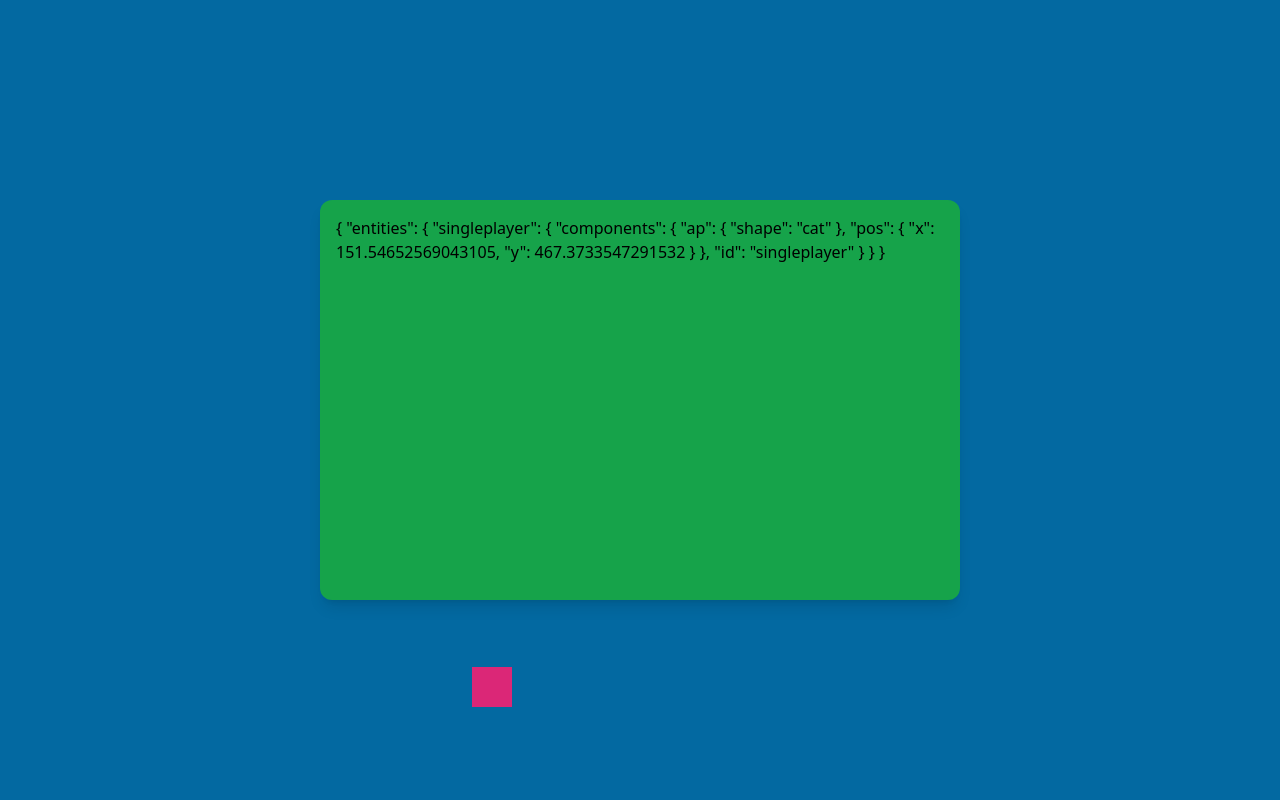
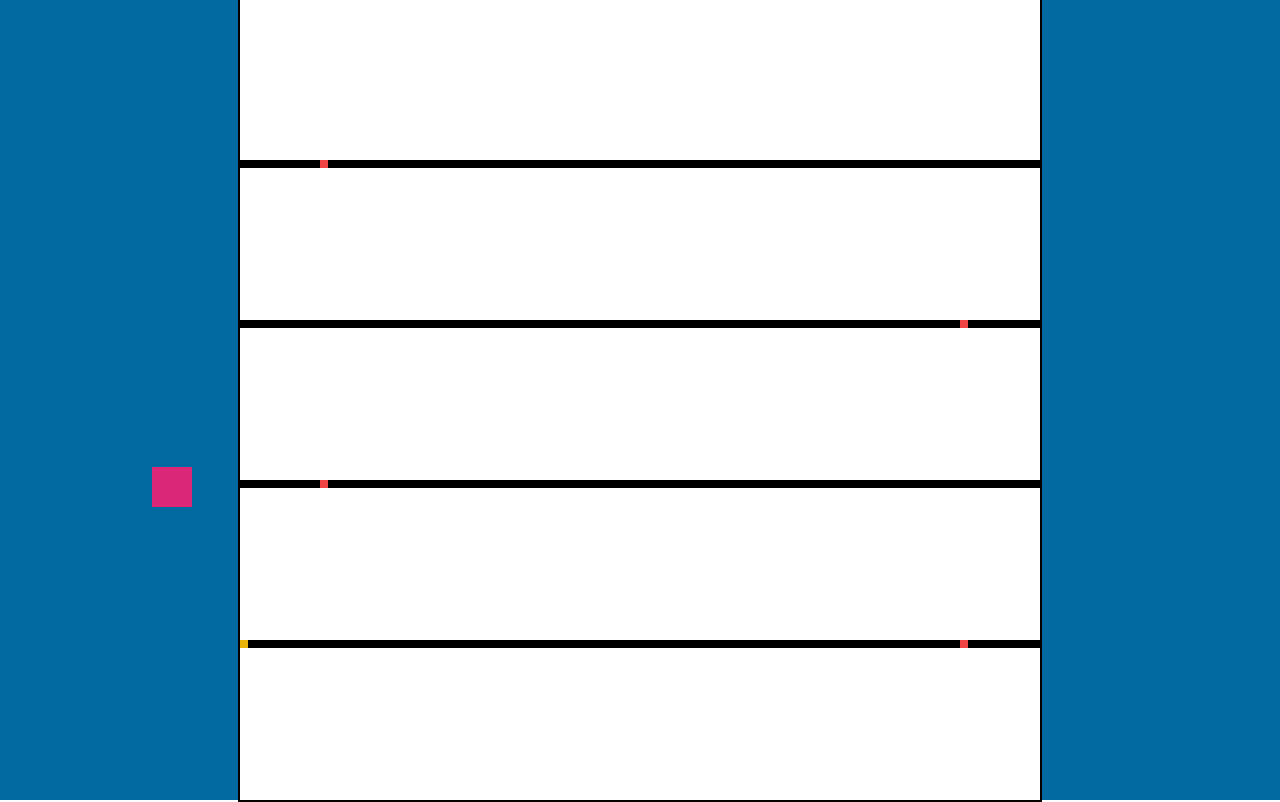
Before and after one commit to profjellybean/FOOP, a Vue app: page /game/single in a window 1280 px wide. Built offline with nearby package versions, Linux system fonts and the light colour scheme.

Commit message:
style map

```diff
--- a/components.d.ts
+++ b/components.d.ts
@@ -9,7 +9,9 @@ export {}
 
 declare module '@vue/runtime-core' {
   export interface GlobalComponents {
+    GameMap: typeof import('./src/components/GameMap.vue')['default']
     GamePlayer: typeof import('./src/components/GamePlayer.vue')['default']
+    Map: typeof import('./src/components/Map.vue')['default']
     RouterLink: typeof import('vue-router')['RouterLink']
     RouterView: typeof import('vue-router')['RouterView']
   }
--- /dev/null
+++ b/src/components/GameMap.vue
@@ -0,0 +1,33 @@
+<script setup lang="ts">
+import type { MapComponent } from '@/services/game/ecs/components';
+
+const props = defineProps<{
+    map: MapComponent;
+}>();
+console.log(props.map);
+
+
+</script>
+<template>
+    <div>
+        <table style="border: 2px solid black;">
+            <thead></thead>
+            <tbody>
+                <tr v-for="(row, index) in props.map" :key="index">
+                    <td class="p-0" v-for="(row1, index1) in row" :key="index1">
+                        <div class="grid bg-black" v-if="row[index1].type == 'underground'" />
+                        <div class="grid bg-white" v-if="row[index1].type == 'surface'" />
+                        <div class="grid bg-red-500" v-if="row[index1].type == 'entry'" />
+                        <div class="grid bg-yellow-500" v-if="row[index1].type == 'meeting'" />
+                    </td>
+                </tr>
+            </tbody>
+        </table>
+    </div>
+</template>
+
+<style>
+.grid {
+    @apply h-2 w-2;
+}
+</style>
--- a/src/services/game/ecs/components.ts
+++ b/src/services/game/ecs/components.ts
@@ -42,7 +42,7 @@ export class MapComponent implements Component {
     for (let i = 0; i < 100; i++) {
       this.map[i] = new Array(100);
       for (let j = 0; j < 100; j++) {
-        if (i % 20 === 0) {
+        if (i % 20 === 0 && i !== 0) {
           this.map[i][j] = {
             occupied: null,
             type: 'underground'
@@ -59,19 +59,19 @@ export class MapComponent implements Component {
       occupied: null,
       type: 'meeting'
     }
-    this.map[20][0] = {
+    this.map[20][10] = {
       occupied: null,
       type: 'entry'
     }
-    this.map[40][99] = {
+    this.map[40][90] = {
       occupied: null,
       type: 'entry'
     }
-    this.map[60][0] = {
+    this.map[60][10] = {
       occupied: null,
       type: 'entry'
     }
-    this.map[80][99] = {
+    this.map[80][90] = {
       occupied: null,
       type: 'entry'
     }
--- a/src/services/game/game.ts
+++ b/src/services/game/game.ts
@@ -17,7 +17,7 @@ export class GameService {
   gameFinished: boolean = false;
   peerService?: PeerService;
   entitySystem: ECS;
-  map: MapComponent = new MapComponent();
+  map: Ref<MapComponent> = ref(new MapComponent());
 
   currentState: Ref<GameState> = ref({} as GameState);
   stateBuffer: GameState = {} as GameState;
@@ -27,11 +27,11 @@ export class GameService {
     this._settings = settings ?? { gameId: "game1", multiplayer: false, networked: false };
     this.peerService = peerService;
     this.entitySystem = entitySystem ?? new ECS();
-    this.map.init();
+    this.map.value.init();
   }
 
   startGame(players?: string[]) {
-    console.log(this.map);
+    console.log(this.map.value.map);
     this.currentState.value = {
       entities: {
         ...this.generatePlayers(players)
--- a/src/views/SinglePlayerGameView.vue
+++ b/src/views/SinglePlayerGameView.vue
@@ -24,10 +24,8 @@ const player = computed(() => state.value.entities && state.value.entities[playe
 
 <template>
   <div class="h-full w-full bg-sky-700 flex justify-center items-center">
-    <div class="h-3/4 w-3/4 sm:h-2/3 sm:w-2/3 md:h-1/2 md:w-1/2 bg-green-600 rounded-xl shadow-lg p-4 relative">
-      {{ state }}
-      <GamePlayer v-if="player !== undefined" :player="player" :game-service="gameService" controllable></GamePlayer>
-    </div>
+    <GameMap :map="gameService.map.value.map"></GameMap>
+    <GamePlayer v-if="player !== undefined" :player="player" :game-service="gameService" controllable></GamePlayer>
   </div>
 </template>
 
```
